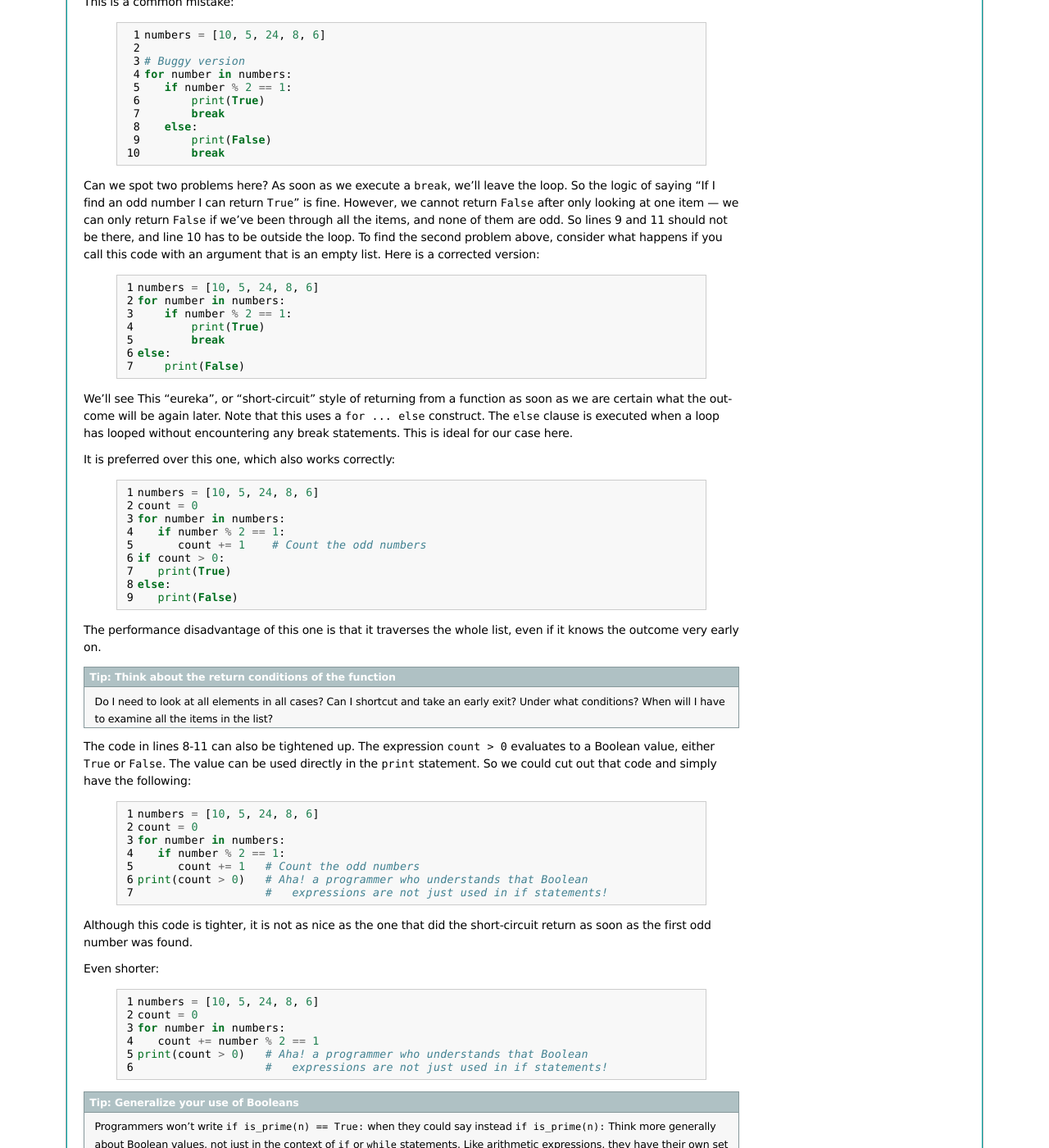
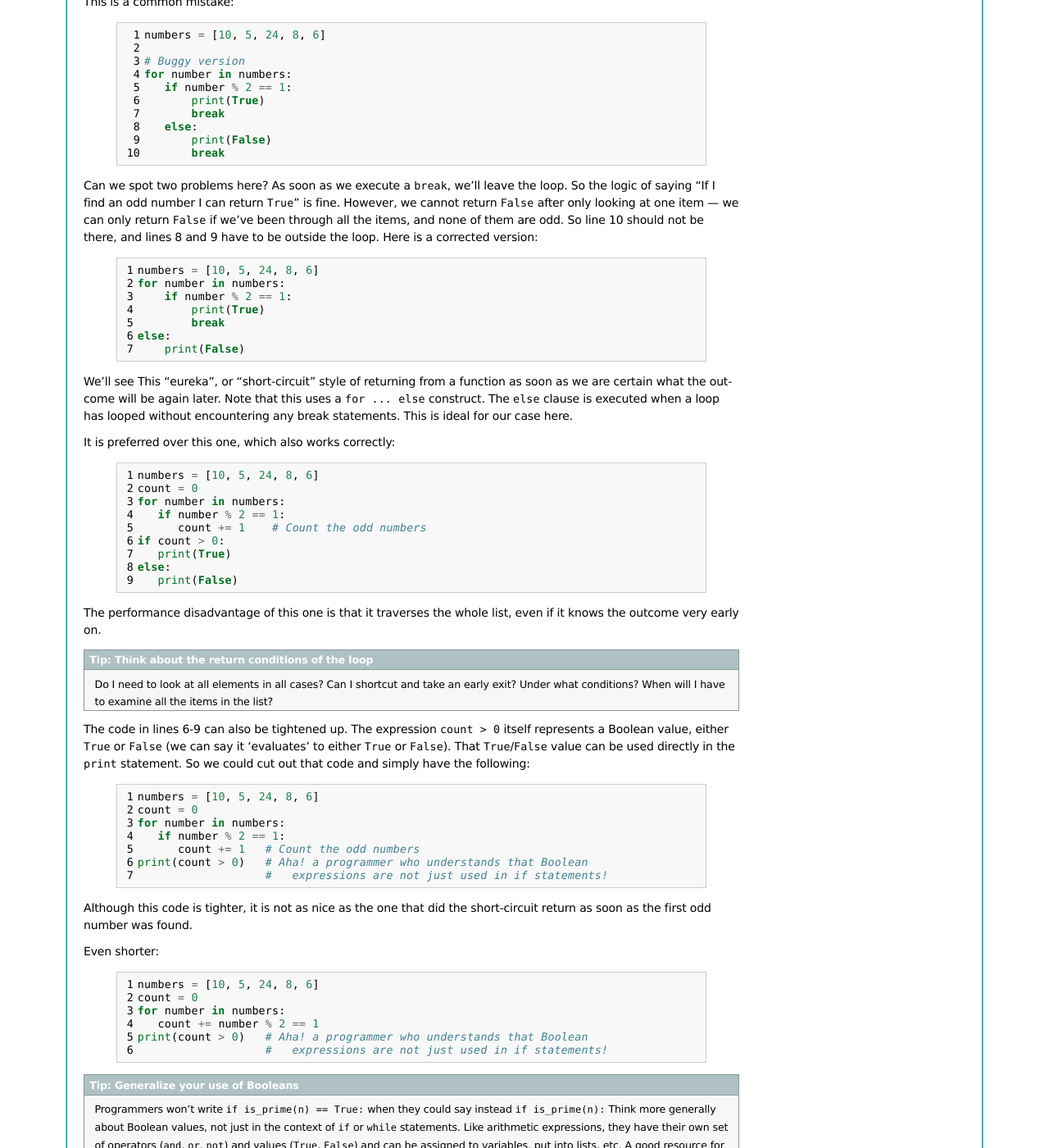
Before and after one commit to HowToThink/HowToThink, a Sphinx documentation site: the page built from source/PvL_03.rst, in a window 1280 px wide and 1400 px high, scrolled down 30108 px. Shown: the whole window at 82% size. Built offline with Sphinx 7.4.7, drawn with Linux system fonts in a browser that asks for light colours; formulas are drawn with MathJax 3.

Commit message:
Yet another line reference bug
I'm fixing this, but I find it a bit out of place to introduce the ``for...else`` construct at this point!
(I understand it's a carry over from converting this to a naked loop. In the original book the loop was inside a function and one could simply return on an odd number)

```diff
--- a/source/PvL_03.rst
+++ b/source/PvL_03.rst
@@ -2083,9 +2083,8 @@ This is a common mistake:
 Can we spot two problems here?  As soon as we execute a ``break``, we'll leave the loop.
 So the logic of saying "If I find an odd number I can return ``True``" is fine.  However, we cannot
 return ``False`` after only looking at one item --- we can only return ``False`` if we've been through
-all the items, and none of them are odd.  So lines 9 and 11 should not be there, and line 10 has to be
-outside the loop.  To find the second problem above, consider what happens if you call this code
-with an argument that is an empty list.  Here is a corrected version:
+all the items, and none of them are odd.  So line 10 should not be there, and lines 8 and 9 have to be
+outside the loop.  Here is a corrected version:
 
     .. sourcecode:: python3
        :linenos:
@@ -2122,15 +2121,16 @@ It is preferred over this one, which also works correctly:
 The performance disadvantage of this one is that it traverses the whole list,
 even if it knows the outcome very early on.
 
-.. admonition:: Tip: Think about the return conditions of the function
+.. admonition:: Tip: Think about the return conditions of the loop
 
     Do I need to look at all elements in all cases?  Can I shortcut and take an
     early exit?  Under what conditions?  When will I have to examine all the items
     in the list?
 
-The code in lines 8-11 can also be tightened up.  The expression ``count > 0``
-evaluates to a Boolean value, either ``True`` or ``False``.  The value can be used
-directly in the ``print`` statement.   So we could cut out that code and simply
+The code in lines 6-9 can also be tightened up.  The expression ``count > 0``
+itself represents a Boolean value, either ``True`` or ``False`` (we can say it 'evaluates'
+to either ``True`` or ``False``).  That ``True``/``False`` value can be used
+directly in the ``print`` statement.  So we could cut out that code and simply
 have the following:
 
     .. sourcecode:: python3
```
